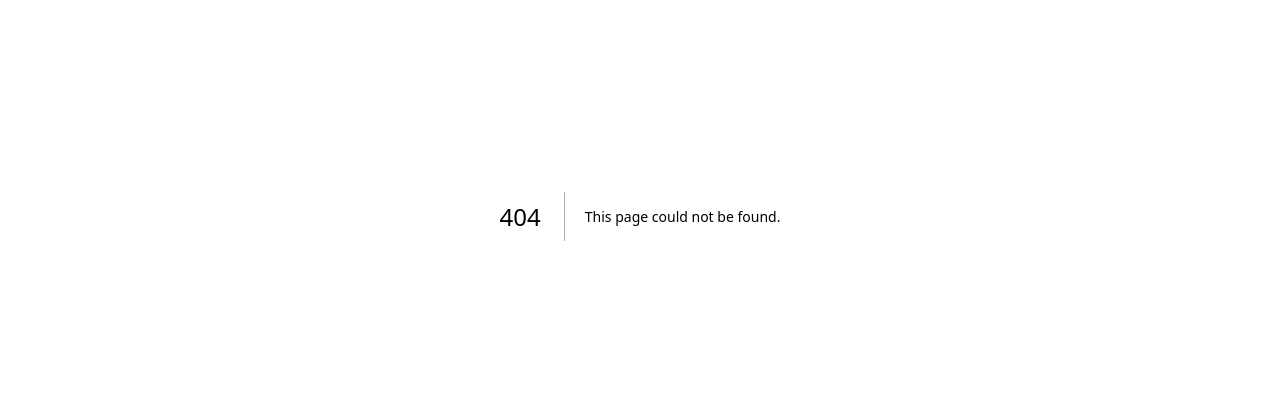
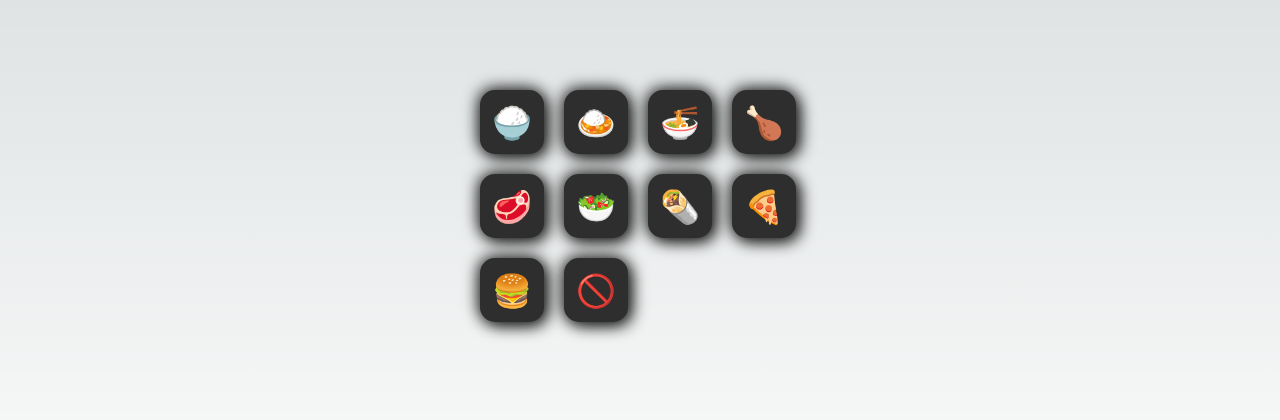
Before and after one commit to oobg/osb.im, a Next.js app: page /lunch in a window 1280 px wide. Before the commit this address had no page. Shown: the part 184-604 px from the top of the page. Built offline with nearby package versions, Linux system fonts and the light colour scheme.

Commit message:
feat: add /lunch page

```diff
--- /dev/null
+++ b/src/pages/lunch/index.tsx
@@ -0,0 +1,9 @@
+import { Lunch } from "@/features/lunch";
+
+export default function lunch() {
+	return (
+		<main className="flex min-h-screen flex-col items-center justify-center gap-5">
+			<Lunch />
+		</main>
+	);
+}
```
